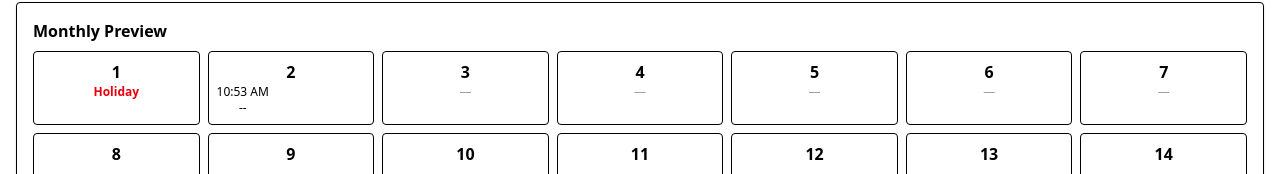
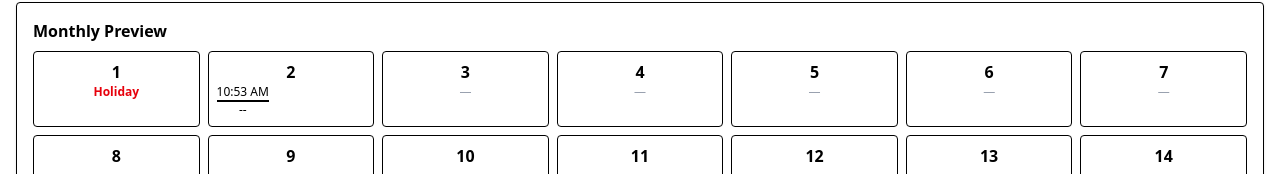
Before and after one commit to SAMY216/attendance-app, a React (Vite) app: page / in a window 1280 px wide. Both pictures are taken after a click on the button "Attend". Shown: the part 439-613 px from the top of the page. Built offline with nearby package versions, Linux system fonts and the light colour scheme.

Commit message:
commit 9

```diff
--- a/src/App.jsx
+++ b/src/App.jsx
@@ -753,7 +753,7 @@ export default function Attendance() {
 
               {p.rec ? (
                 <div className="w-fit">
-                  <div className="text-xs">{formatTime12(p.rec.attend)}</div>
+                  <div className="text-xs border-b-2">{formatTime12(p.rec.attend)}</div>
                   <div className="text-xs">
                     {p.rec.leave ? formatTime12(p.rec.leave) : "--"}
                   </div>
```
